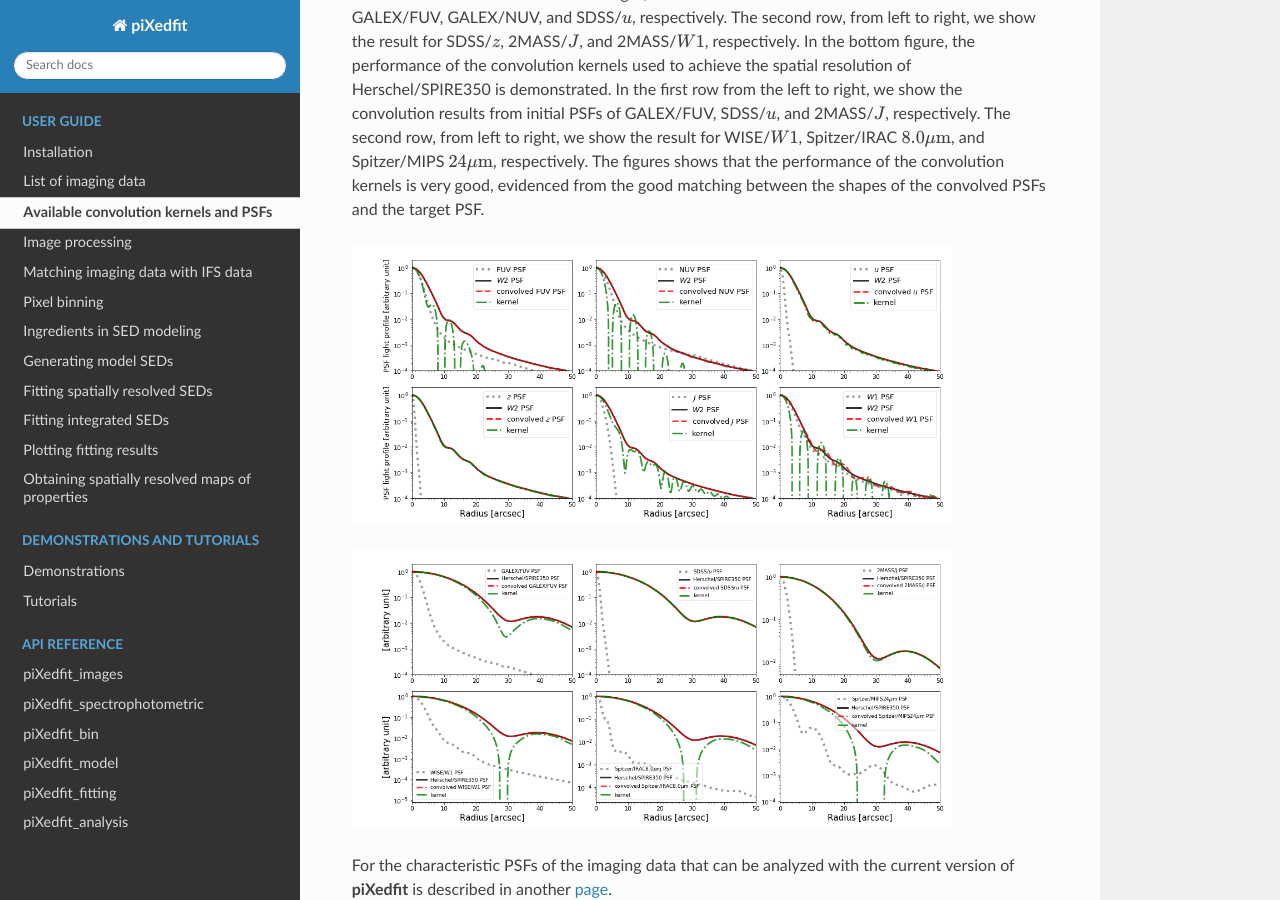
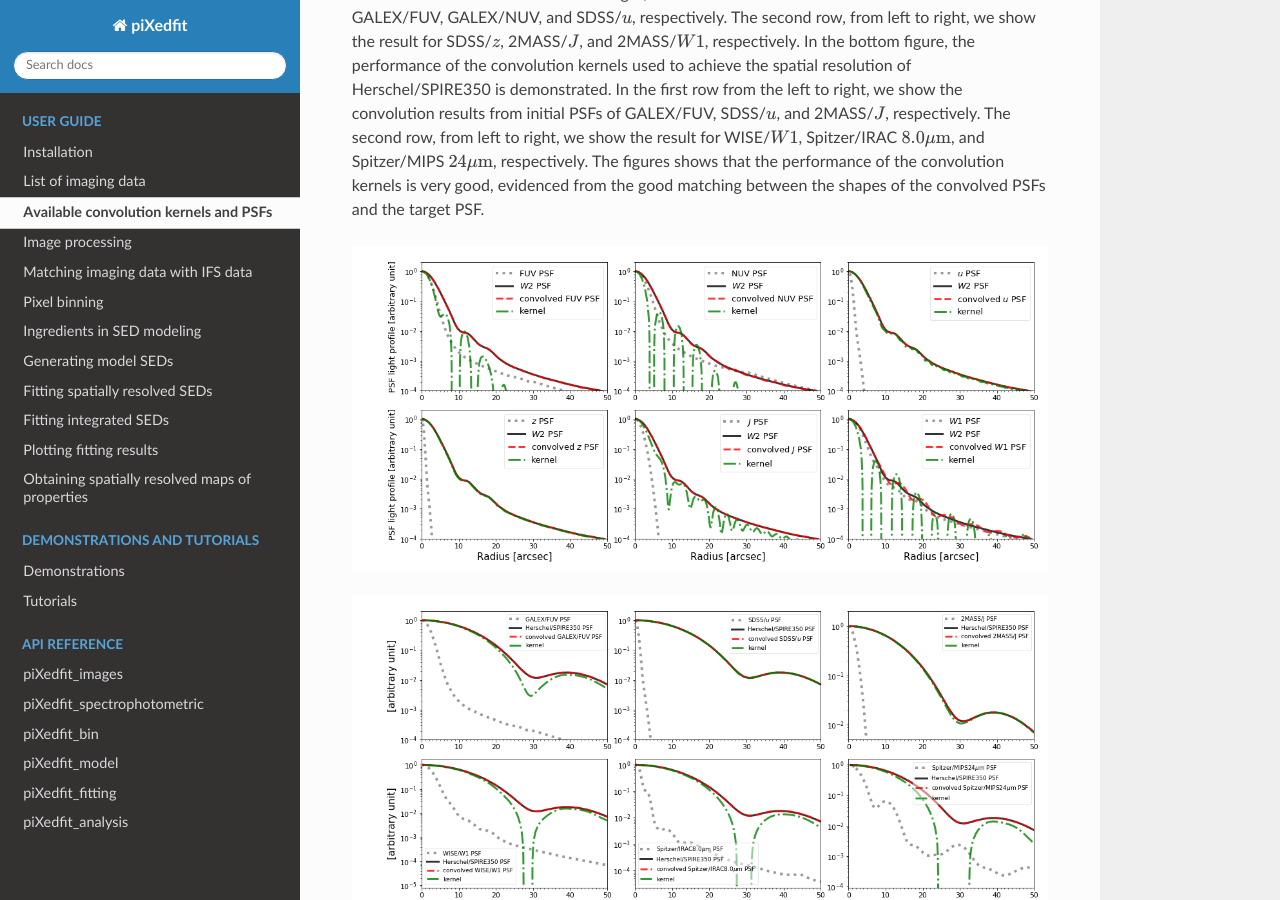
Before and after one commit to aabdurrouf/piXedfit, a Sphinx documentation site: the page built from docs/source/list_kernels_psf.rst, in a window 1280 px wide and 900 px high, scrolled down 1047 px. Built offline with Sphinx 7.4.7 and the Read the Docs theme 2.0.0, drawn with Linux system fonts in a browser that asks for light colours.

Commit message:
Update list_kernels_psf.rst

```diff
--- a/docs/source/list_kernels_psf.rst
+++ b/docs/source/list_kernels_psf.rst
@@ -22,9 +22,9 @@
 Figures below show a demonstration of the performance of some convolution kernels used in the :mod:`piXedfit_images` module. In the top figure, the performance of the convolution kernels used to achieve the spatial resolution of WISE/:math:`W2` is demonstrated. Different panels show different initial PSFs. In the first row from the left to right, we show the convolution results from initial PSFs of GALEX/FUV, GALEX/NUV, and SDSS/:math:`u`, respectively. The second row, from left to right, we show the result for SDSS/:math:`z`, 2MASS/:math:`J`, and 2MASS/:math:`W1`, respectively. In the bottom figure, the performance of the convolution kernels used to achieve the spatial resolution of Herschel/SPIRE350 is demonstrated. In the first row from the left to right, we show the convolution results from initial PSFs of GALEX/FUV, SDSS/:math:`u`, and 2MASS/:math:`J`, respectively. The second row, from left to right, we show the result for WISE/:math:`W1`, Spitzer/IRAC :math:`8.0\mu \text{m}`, and Spitzer/MIPS :math:`24\mu \text{m}`, respectively. The figures shows that the performance of the convolution kernels is very good, evidenced from the good matching between the shapes of the convolved PSFs and the target PSF.
 
 .. image:: perform_kernels.png
-  :width: 600
+  :width: 800
 
 .. image:: perform_kernels1.png
-  :width: 600
+  :width: 800
 
 For the characteristic PSFs of the imaging data that can be analyzed with the current version of **piXedfit** is described in another `page <https://pixedfit.readthedocs.io/en/latest/list_imaging_data.html>`_.
```
